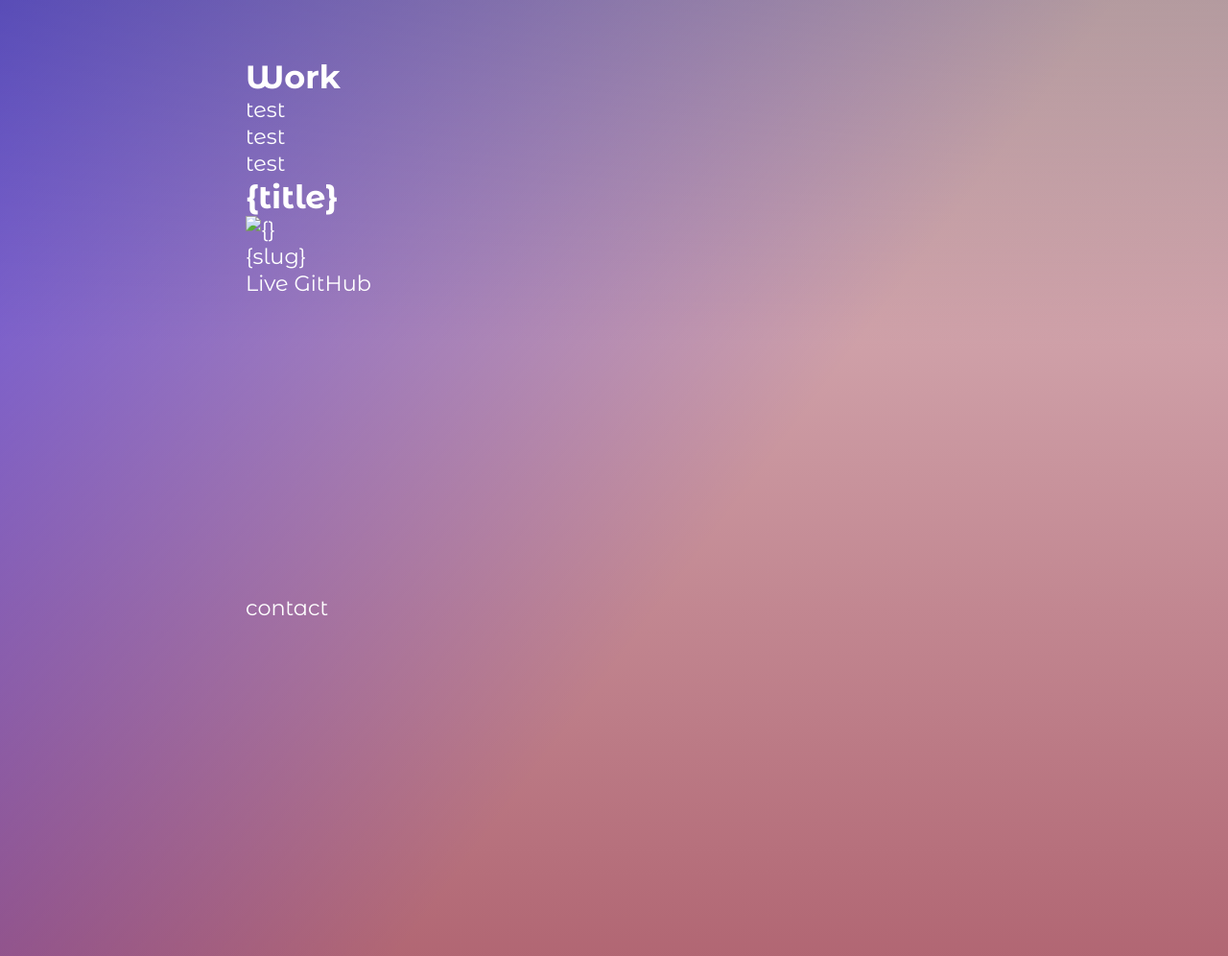
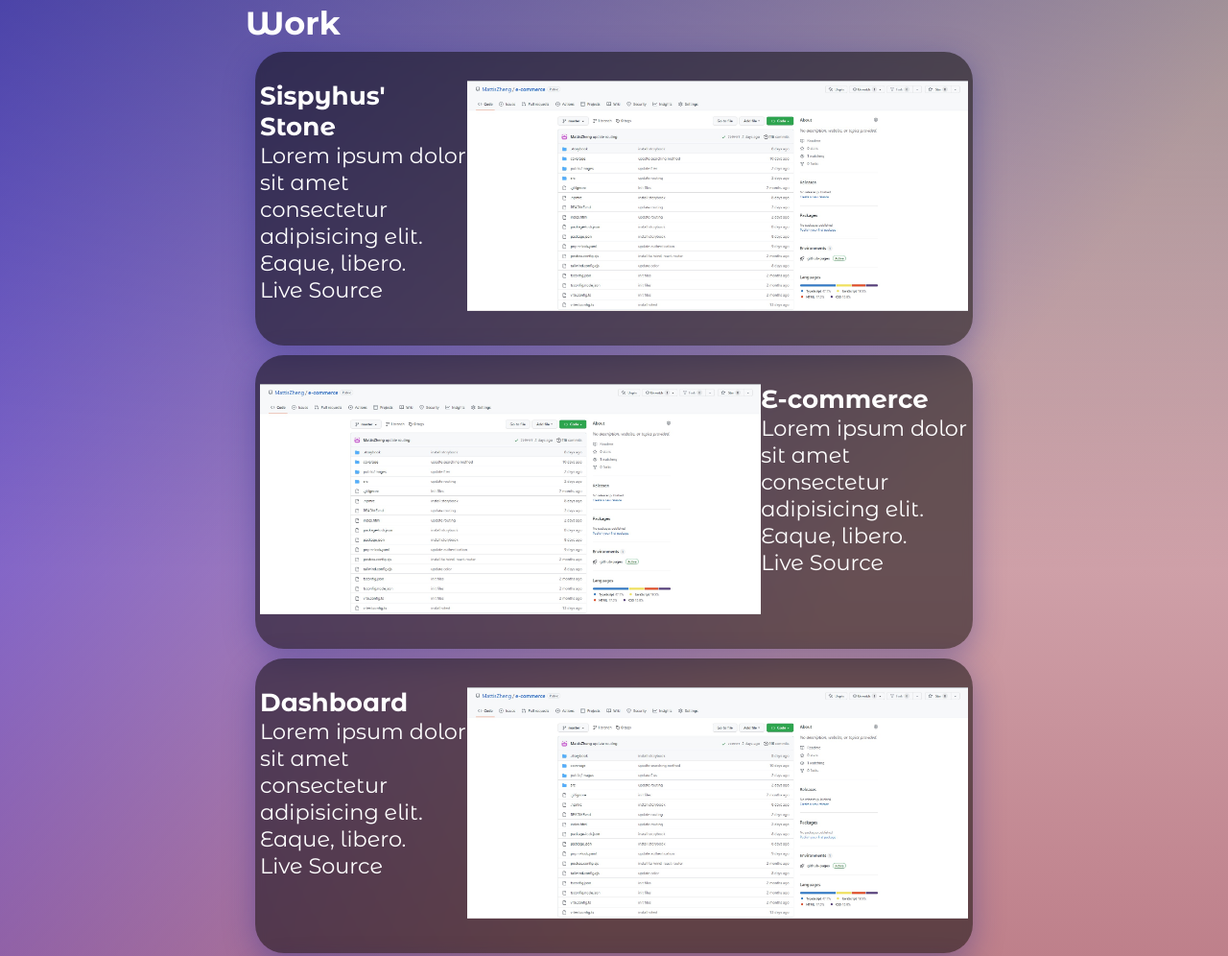
Before and after one commit to MattisZheng/mattiszheng.github.io, a website built with Vite: page index.html in a window 1280 px wide. Shown: the part 1502-2498 px from the top of the page at 96% size. Built offline with nearby package versions, Linux system fonts and the light colour scheme; files whose address does not match are found by name.

Commit message:
update preview layout

```diff
--- a/index.html
+++ b/index.html
@@ -4,7 +4,7 @@
     <meta charset="UTF-8" />
     <meta http-equiv="X-UA-Compatible" content="IE=edge" />
     <meta name="viewport" content="width=device-width, initial-scale=1.0" />
-    <link rel="shortcut icon" href="favicon.ico" type="image/x-icon">
+    <link rel="shortcut icon" href="favicon.ico" type="image/x-icon" />
     <link rel="stylesheet" href="styles.css" />
     <link href="https://unpkg.com/aos@2.3.1/dist/aos.css" rel="stylesheet" />
     <script src="https://unpkg.com/aos@2.3.1/dist/aos.js"></script>
@@ -22,9 +22,8 @@
       </nav>
       <div>
         <a href="https://www.linkedin.com/in/mattiszheng/" target="_blank" rel="noreferrer noopener"><img src="" alt="LinkedIn" /></a>
-        <a href="https://github.com/MattisZheng" target="_blank" rel="noreferrer noopener"
-          ><img src="/icons/github_mark_light_small.svg" alt="GitHub" width="100px"
-        /></a>
+        <a href="https://github.com/MattisZheng" target="_blank" rel="noreferrer noopener">GitHub</a>
+        <a href="https://github.com/MattisZheng" target="_blank" rel="noreferrer noopener">Blog</a>
       </div>
     </header>
     <main>
@@ -71,50 +70,59 @@
         <h2 data-aos="fade-left" data-aos-anchor="#work">Work</h2>
         <ul>
           <li data-aos="fade-left" data-aos-delay="100" data-aos-anchor="#work">
-            <div
-              title="Sispyhus"
-              imageSrc="test.jpg"
-              slug=""
-              live="https://sisyphus-stone.vercel.app/"
-              source="https://github.com/MattisZheng/task_manager"
-            >
-              test
+            <div class="preview">
+              <div>
+                <h3>Sispyhus' Stone</h3>
+                <p>Lorem ipsum dolor sit amet consectetur adipisicing elit. Eaque, libero.</p>
+                <a href="https://sisyphus-stone.vercel.app/">Live</a>
+                <a href="https://github.com/MattisZheng/task_manager">Source</a>
+              </div>
+              <div>
+                <img src="./src/assets/test.jpg" alt="test" class="preview-img" />
+              </div>
             </div>
           </li>
           <li data-aos="fade-left" data-aos-delay="300" data-aos-anchor="#work">
-            <div
-              title="E-commerce"
-              imageSrc="test.jpg"
-              slug=""
-              live="https://e-commerce-flax-seven.vercel.app/"
-              source="https://github.com/MattisZheng/e-commerce"
-            >
-              test
+            <div class="preview">
+              <div>
+                <img src="./src/assets/test.jpg" alt="test" class="preview-img" />
+              </div>
+              <div>
+                <h3>E-commerce</h3>
+                <p>Lorem ipsum dolor sit amet consectetur adipisicing elit. Eaque, libero.</p>
+                <a href="https://e-commerce-flax-seven.vercel.app/">Live</a>
+                <a href="https://github.com/MattisZheng/e-commerce">Source</a>
+              </div>
             </div>
           </li>
           <li data-aos="fade-left" data-aos-delay="600" data-aos-anchor="#work">
-            <div
-              title="Dashboard"
-              imageSrc="test.jpg"
-              slug=""
-              live="https://dashboard-coral-nu.vercel.app/"
-              source="https://github.com/MattisZheng/dashboard"
-            >
-              test
+            <div class="preview">
+              <div>
+                <h3>Dashboard</h3>
+                <p>Lorem ipsum dolor sit amet consectetur adipisicing elit. Eaque, libero.</p>
+                <a href="https://dashboard-coral-nu.vercel.app/">Live</a>
+                <a href="https://github.com/MattisZheng/dashboard">Source</a>
+              </div>
+              <div>
+                <img src="./src/assets/test.jpg" alt="test" class="preview-img" />
+              </div>
+            </div>
+          </li>
+          <li data-aos="fade-left" data-aos-delay="600" data-aos-anchor="#work">
+            <div class="preview">
+              <div>
+                <img src="./src/assets/test.jpg" alt="test" class="preview-img" />
+              </div>
+              <div>
+                <h3>Blog</h3>
+                <p>Lorem ipsum dolor sit amet consectetur adipisicing elit. Eaque, libero.</p>
+                <a href="https://dashboard-coral-nu.vercel.app/">Live</a>
+                <a href="https://github.com/MattisZheng/dashboard">Source</a>
+              </div>
             </div>
           </li>
         </ul>
-        <div class="glass">
-          <h1>{title}</h1>
-          <img src="{imageSrc}" alt="{}" />
-          <div>{slug}</div>
-          <div>
-            <a href="{live}" target="_blank">Live</a>
-            <a href="{source}" target="_blank">GitHub</a>
-          </div>
-        </div>
       </section>
-      <section id="contact">contact</section>
     </main>
     <footer>
       <p>© 2021 Mattis Zheng</p>
--- a/styles.scss
+++ b/styles.scss
@@ -34,7 +34,7 @@ button {
   width: 50px;
 }
 
-*{
+* {
   margin: 0;
   padding: 0;
   box-sizing: border-box;
@@ -101,11 +101,18 @@ main {
   }
 }
 
-.flex {
+.preview {
+  margin: 10px;
+  background-color: rgba(0, 0, 0, 0.5);
+  box-shadow: 0 8px 32px 0 rgba(31, 38, 135, 0.37);
+  backdrop-filter: blur(5px);
+  border-radius: 30px;
+  padding: 30px 5px;
+
   display: flex;
-  justify-content: space-between;
-  align-items: center;
-  padding: 0px 32px;
+  .preview-img {
+    width: 100%;
+  }
 }
 
 .hidden {
```
Also changed, not shown: styles.css, 1 other file.
